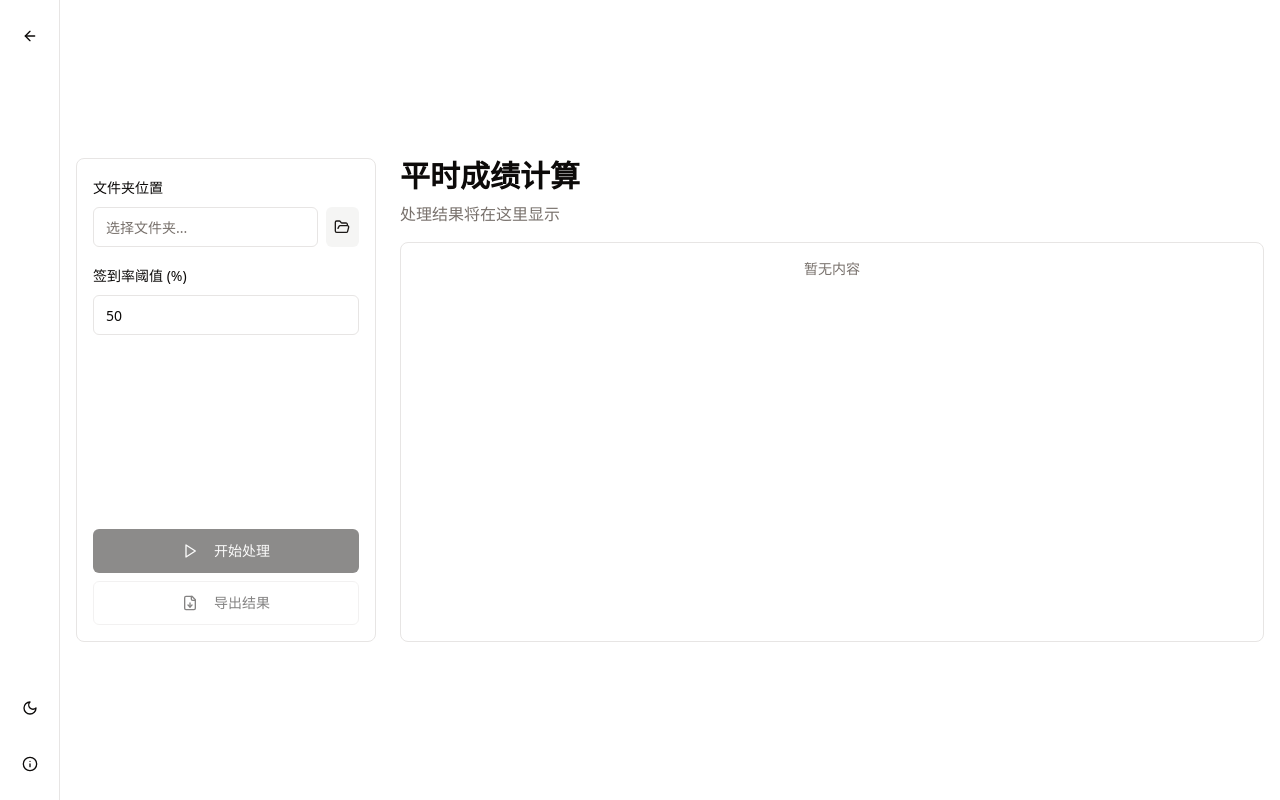
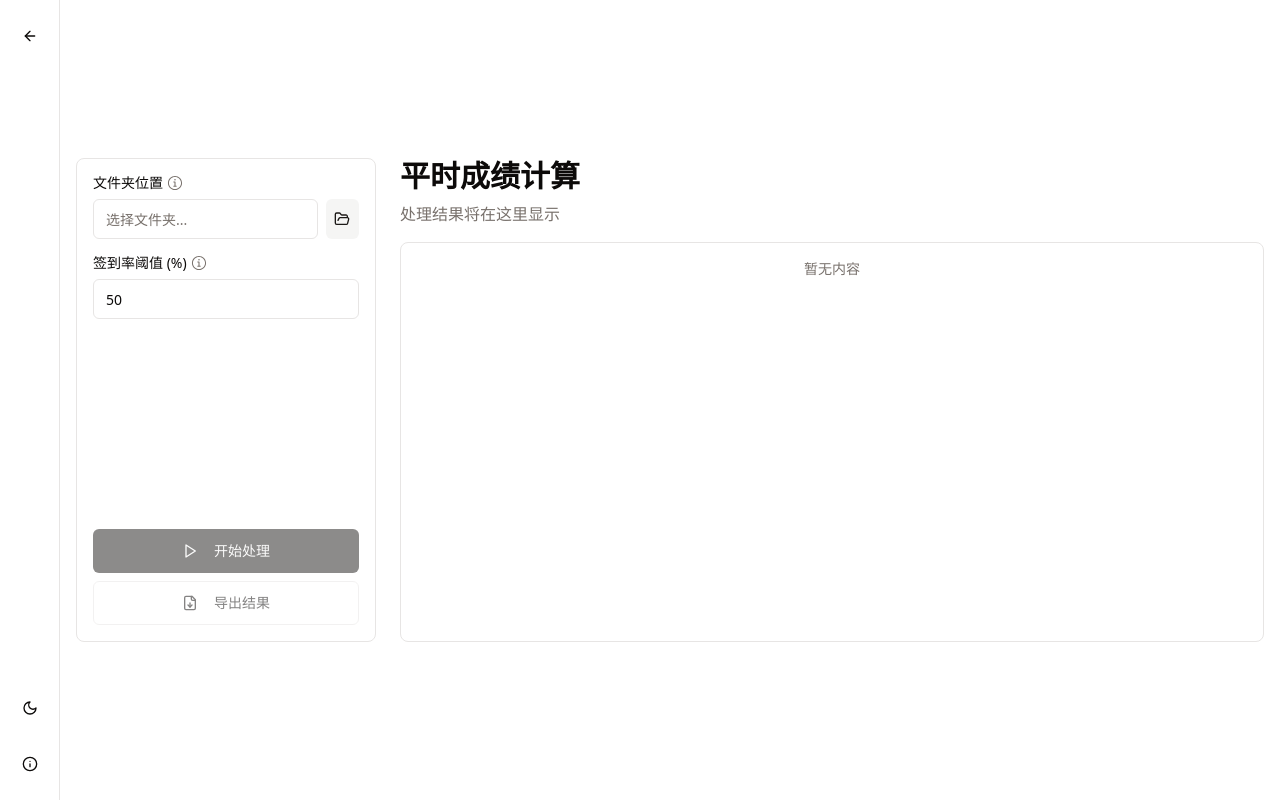
Before and after one commit to cyicz123/Dog-Toolbox, a React (Vite) app: page /grade-calculator in a window 1280 px wide. Built offline with nearby package versions, Linux system fonts and the light colour scheme.

Commit message:
feat: 给成绩计算工具页面添加提示信息
Signed-off-by: cyicz123 <cyicz123@outlook.com>

```diff
--- a/src/components/grade-calculator/config-panel.tsx
+++ b/src/components/grade-calculator/config-panel.tsx
@@ -7,6 +7,13 @@ import { writeFile } from '@tauri-apps/plugin-fs';
 import { useState } from 'react';
 import { GradeCalculator } from "@/lib/grade-calculator";
 import { basename } from "@tauri-apps/api/path";
+import {
+  Tooltip,
+  TooltipContent,
+  TooltipProvider,
+  TooltipTrigger,
+} from "@/components/ui/tooltip";
+import { InfoCircledIcon } from "@radix-ui/react-icons";
 
 interface ConfigPanelProps {
   onProcess: (logs: string[]) => void;
@@ -98,7 +105,20 @@ export function ConfigPanel({ onProcess }: ConfigPanelProps) {
       <div className="space-y-4">
         {/* 文件夹选择 */}
         <div className="space-y-2">
-          <Label>文件夹位置</Label>
+          <div className="flex items-center gap-1">
+            <Label>文件夹位置</Label>
+            <TooltipProvider>
+              <Tooltip>
+                <TooltipTrigger asChild>
+                  <InfoCircledIcon className="h-4 w-4 text-muted-foreground cursor-help" />
+                </TooltipTrigger>
+                <TooltipContent>
+                  <p>选择包含学生签到记录的文件夹</p>
+                  <p>可以同时选择多个文件夹进行批量处理</p>
+                </TooltipContent>
+              </Tooltip>
+            </TooltipProvider>
+          </div>
           <div className="flex gap-2">
             <Input
               readOnly
@@ -127,7 +147,20 @@ export function ConfigPanel({ onProcess }: ConfigPanelProps) {
 
         {/* 签到率阈值 */}
         <div className="space-y-2">
-          <Label>签到率阈值 (%)</Label>
+          <div className="flex items-center gap-1">
+            <Label>签到率阈值 (%)</Label>
+            <TooltipProvider>
+              <Tooltip>
+                <TooltipTrigger asChild>
+                  <InfoCircledIcon className="h-4 w-4 text-muted-foreground cursor-help" />
+                </TooltipTrigger>
+                <TooltipContent>
+                  <p>设置计算平时成绩的签到率标准</p>
+                  <p>例如：设置为80%表示签到率达到80%可获得满分</p>
+                </TooltipContent>
+              </Tooltip>
+            </TooltipProvider>
+          </div>
           <Input
             type="number"
             min={0}
```
